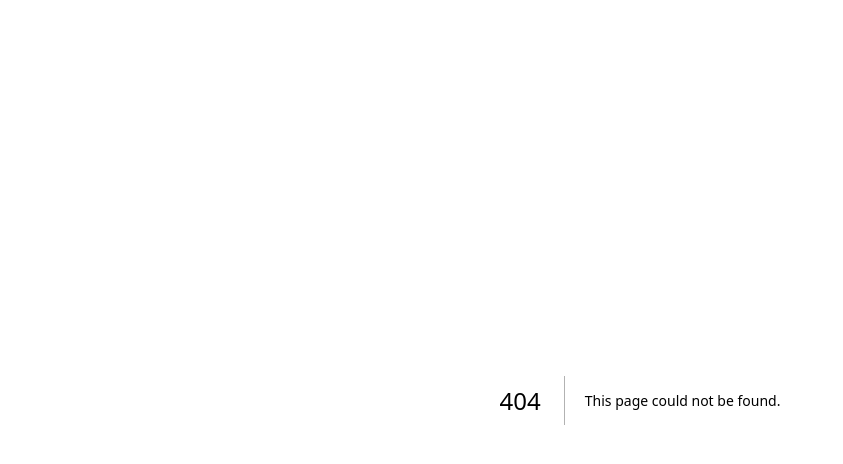
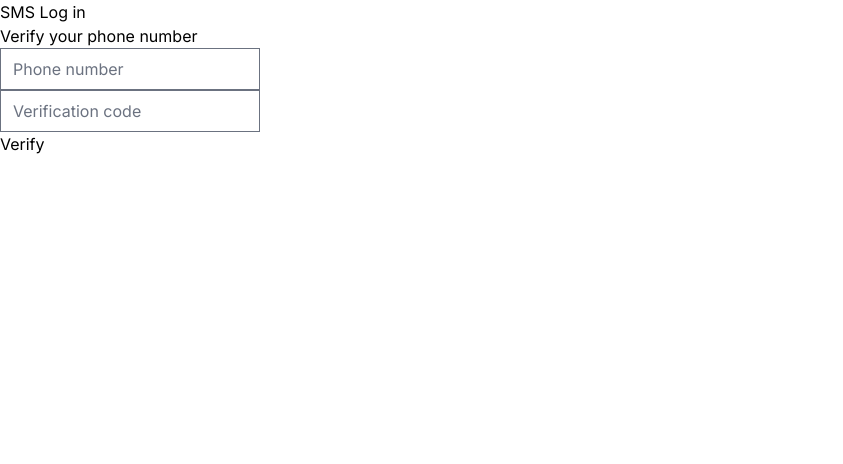
Before and after one commit to GCgang/carrot-market, a Next.js app: page /sms in a window 1280 px wide. Before the commit this address had no page. Shown: the top 464 px of the page, without its empty margins (0-843 px from the left). Built offline with nearby package versions, Linux system fonts and the light colour scheme.

Commit message:
Feat: SMSLogin page

```diff
--- /dev/null
+++ b/app/sms/page.tsx
@@ -0,0 +1,28 @@
+import FormButton from '@/components/FormButton';
+import FormInput from '@/components/FormInput';
+
+export default function SMSLogin() {
+  return (
+    <div>
+      <div>
+        <h1>SMS Log in</h1>
+        <h2>Verify your phone number</h2>
+      </div>
+      <form>
+        <FormInput
+          type='number'
+          placeholder='Phone number'
+          required
+          errors={[]}
+        />
+        <FormInput
+          type='number'
+          placeholder='Verification code'
+          required
+          errors={[]}
+        />
+        <FormButton loading={false} text='Verify' />
+      </form>
+    </div>
+  );
+}
```
